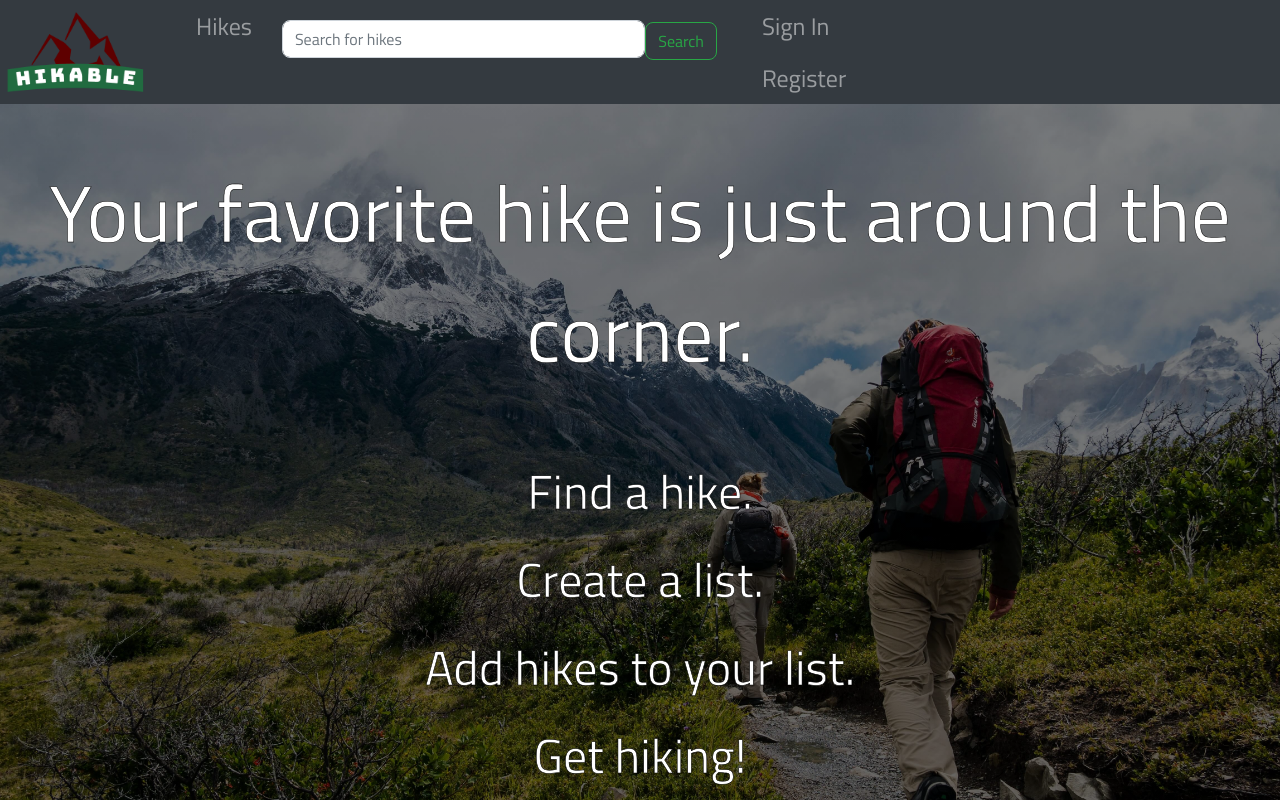
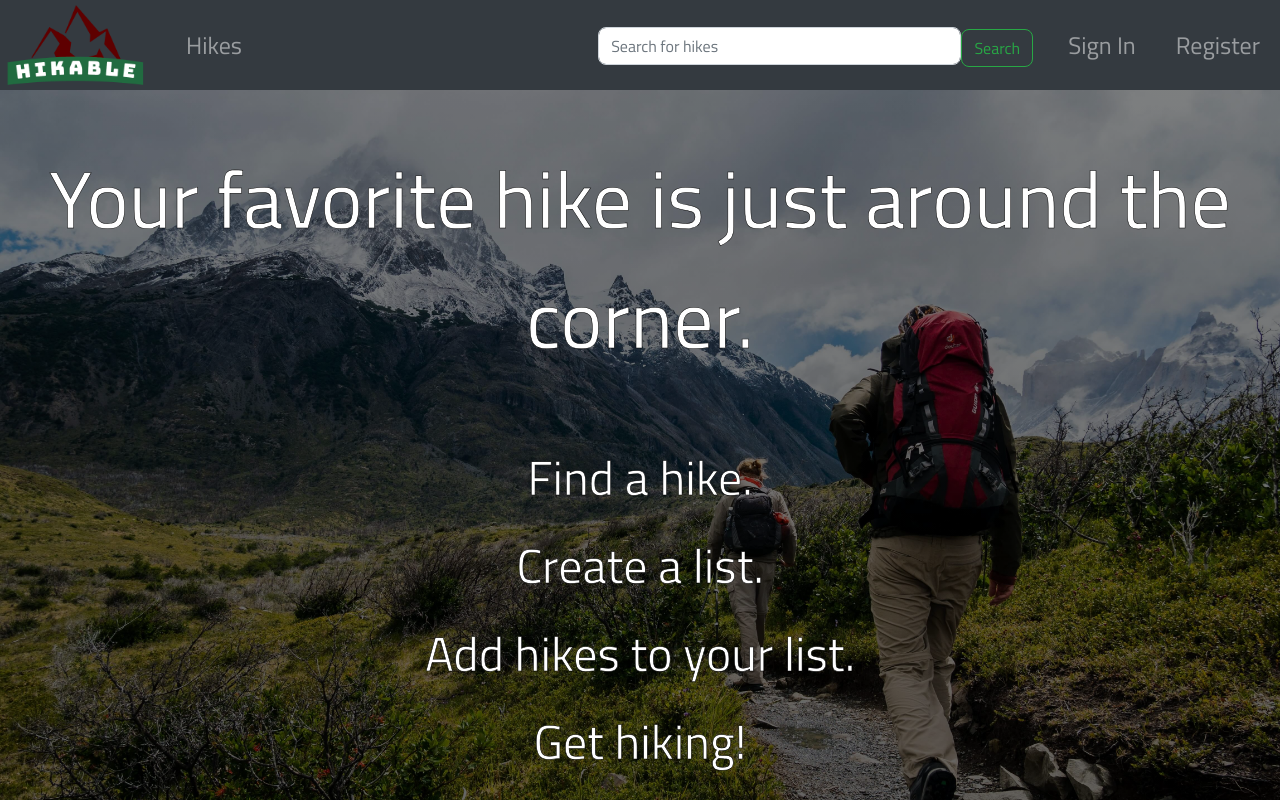
Before and after one commit to lukesherwood/hikable-frontend, a React (Create React App) app: page / in a window 1280 px wide. Shown: the top 800 px of the page. Built offline with nearby package versions, Linux system fonts and the light colour scheme; no server answers.

Commit message:
final changes to responsive navbar

```diff
--- a/src/components/LogoutOrLogin.js
+++ b/src/components/LogoutOrLogin.js
@@ -16,7 +16,7 @@ class LogoutLogin extends React.Component {
 
   render() {
     return (
-      <div>
+      <>
         {!this.props.loggedIn ? (
           <>
             <Nav.Item>
@@ -42,7 +42,7 @@ class LogoutLogin extends React.Component {
             </Nav.Link>
           </Nav.Item>
         )}
-      </div>
+      </>
     );
   }
 }
--- a/src/containers/Navbar.js
+++ b/src/containers/Navbar.js
@@ -18,9 +18,9 @@ class NavbarClass extends React.Component {
         </Nav.Item>
         <Navbar.Toggle aria-controls="basic-navbar-nav" />
         <Navbar.Collapse id="basic-navbar-nav">
-          <Nav variant="pills" className="mr-auto">
+          <Nav variant="pills" className="w-100">
             <Nav.Item>
-              <Nav.Link eventKey={4 }as={NavLink} to="/hikes" exact>
+              <Nav.Link eventKey={4} as={NavLink} to="/hikes" exact>
                 Hikes
               </Nav.Link>
             </Nav.Item>
--- a/src/containers/SearchHikesForm.js
+++ b/src/containers/SearchHikesForm.js
@@ -3,7 +3,6 @@ import { connect } from "react-redux";
 // import { searchHikes } from '../actions/hikeActions'
 import Form from "react-bootstrap/Form";
 import Button from "react-bootstrap/Button";
-import Nav from "react-bootstrap/Nav";
 import { Formik, Field } from "formik";
 import Fuse from "fuse.js";
 // import * as Yup from "yup";
@@ -28,7 +27,7 @@ class SearchHikesForm extends Component {
 
   render() {
     return (
-      <Nav className="search-bar-nav">
+      <div className="search-bar-nav ml-auto">
         <ModalHikes
           show={this.state.modalShow}
           onHide={() => this.setState({ modalShow: false })}
@@ -73,7 +72,7 @@ class SearchHikesForm extends Component {
             </Form>
           )}
         </Formik>
-      </Nav>
+      </div>
     );
   }
 }
--- a/src/scss/_navbar.scss
+++ b/src/scss/_navbar.scss
@@ -6,9 +6,8 @@
 }
 
 .nav-link {
-  padding-right: 15px !important;
-  padding-left: 15px !important;
   color: grey;
+  padding: 20px !important;
 }
 
 .search-bar-nav {
@@ -24,11 +23,6 @@
   font-size: x-large;
 }
 
-.nav-link {
-  padding-right: 30px !important;
-  padding-left: 30px !important;
-}
-
 .navbar-bottom {
   font-size: 0.8rem;
 }
@@ -39,15 +33,16 @@
   margin-top: auto;
 }
 
-@media only screen and (max-width: 1200px) {
+@media only screen and (max-width: 960px) {
   .search-bar-nav {
-    width: 260px;
+    width: 300px;
   }
 }
 
-@media only screen and (max-width: 950px) {
+@media only screen and (max-width: 766px) {
   .search-bar-nav {
     width: 90%;
     padding: 0px;
+    margin-left: 5px !important;
   }
 }
```
Lines whose indentation alone changed are shown as unchanged.
